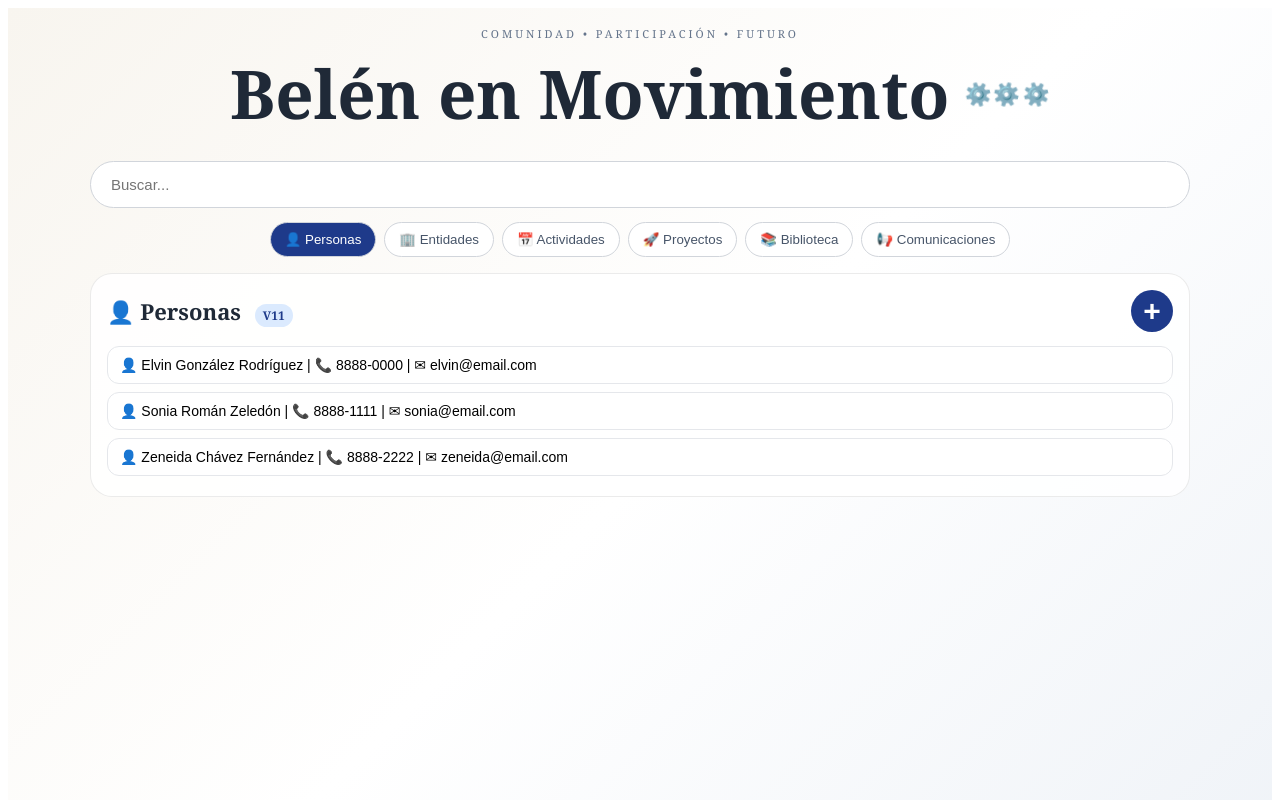
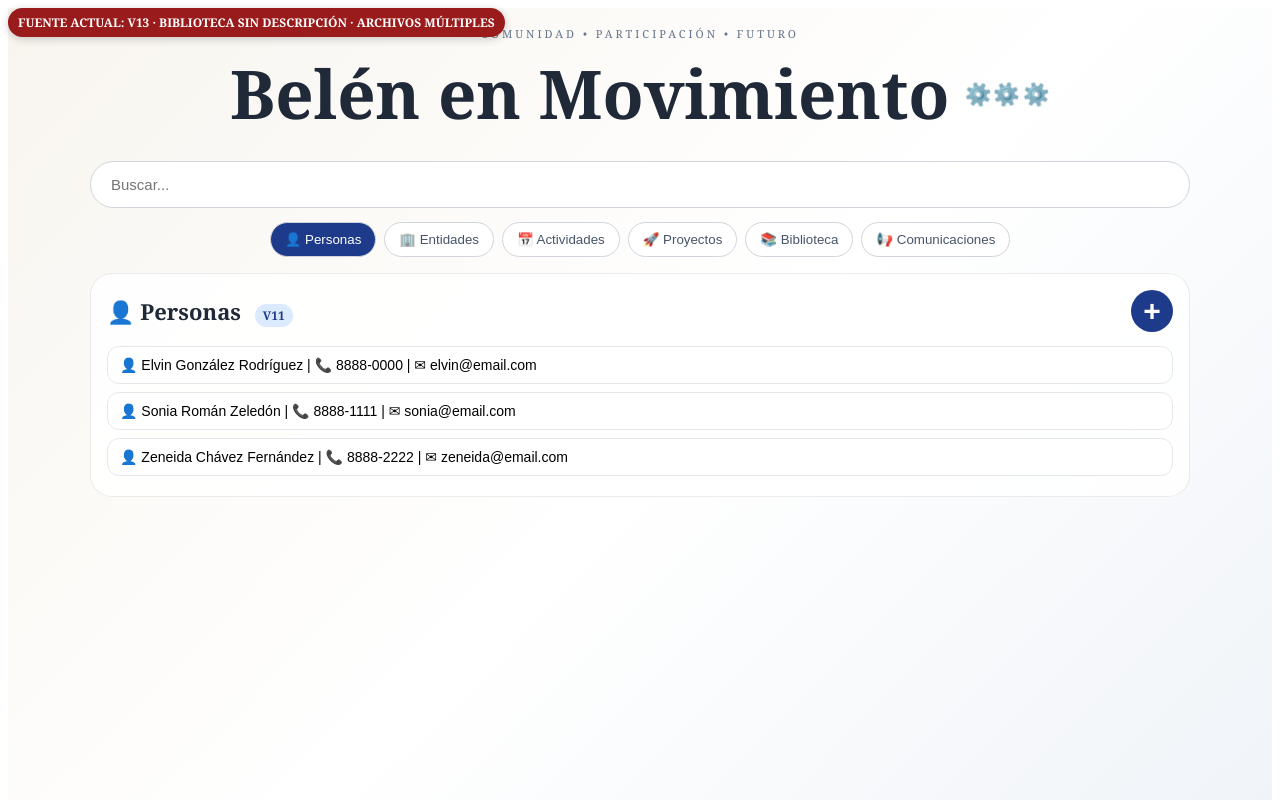
Before and after one commit to elvingr1414/belen-en-movimiento, a Next.js app: page / in a window 1280 px wide. Shown: the top 800 px of the page. Built offline with nearby package versions, Linux system fonts and the light colour scheme.

Commit message:
Update page.tsx

```diff
--- a/app/page.tsx
+++ b/app/page.tsx
@@ -313,6 +313,10 @@ export default function Home() {
 
   return (
     <main style={page}>
+      <div style={versionBadge}>
+        FUENTE ACTUAL: V13 · BIBLIOTECA SIN DESCRIPCIÓN · ARCHIVOS MÚLTIPLES
+      </div>
+
       <style>{`
         @keyframes spin {
           from { transform: rotate(0deg); }
@@ -988,6 +992,7 @@ function nombreModulo(m: Modulo) {
 
 const page = { minHeight: "100vh", padding: 18, paddingBottom: 120, background: "linear-gradient(135deg,#f8f5ef,#ffffff,#eef2f7)", fontFamily: "Georgia, serif", color: "#1f2937" };
 const wrap = { maxWidth: 1100, margin: "0 auto" };
+const versionBadge = { position: "fixed" as const, top: 8, left: 8, zIndex: 9999, background: "#991b1b", color: "white", padding: "6px 10px", borderRadius: 999, fontSize: 12, fontWeight: 800, boxShadow: "0 2px 8px rgba(0,0,0,.2)" };
 const eyebrow = { letterSpacing: 3, color: "#64748b", fontSize: 11, margin: 0, textAlign: "center" as const };
 const titleLine = { display: "flex", alignItems: "center", justifyContent: "center", gap: 14, flexWrap: "wrap" as const };
 const title = { fontSize: "clamp(2.1rem,6vw,4.2rem)", margin: "6px 0 12px" };
```
